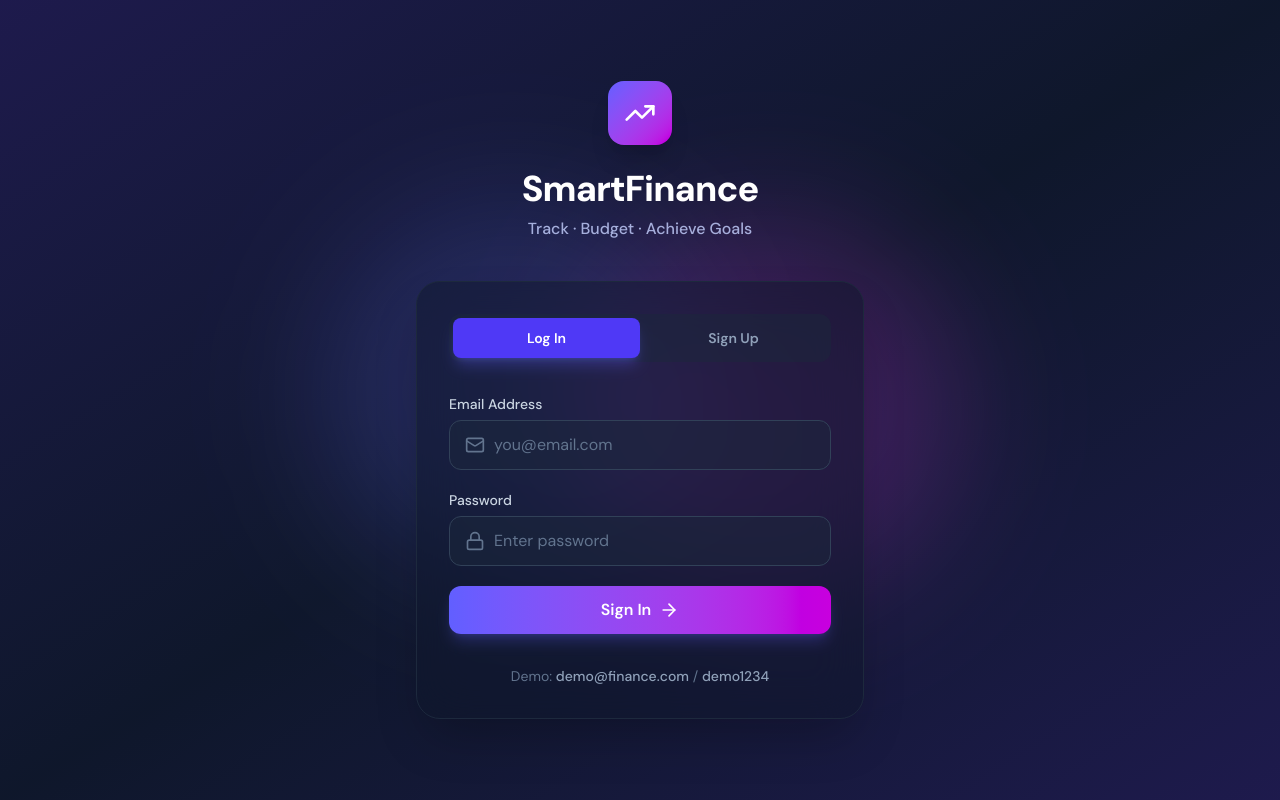
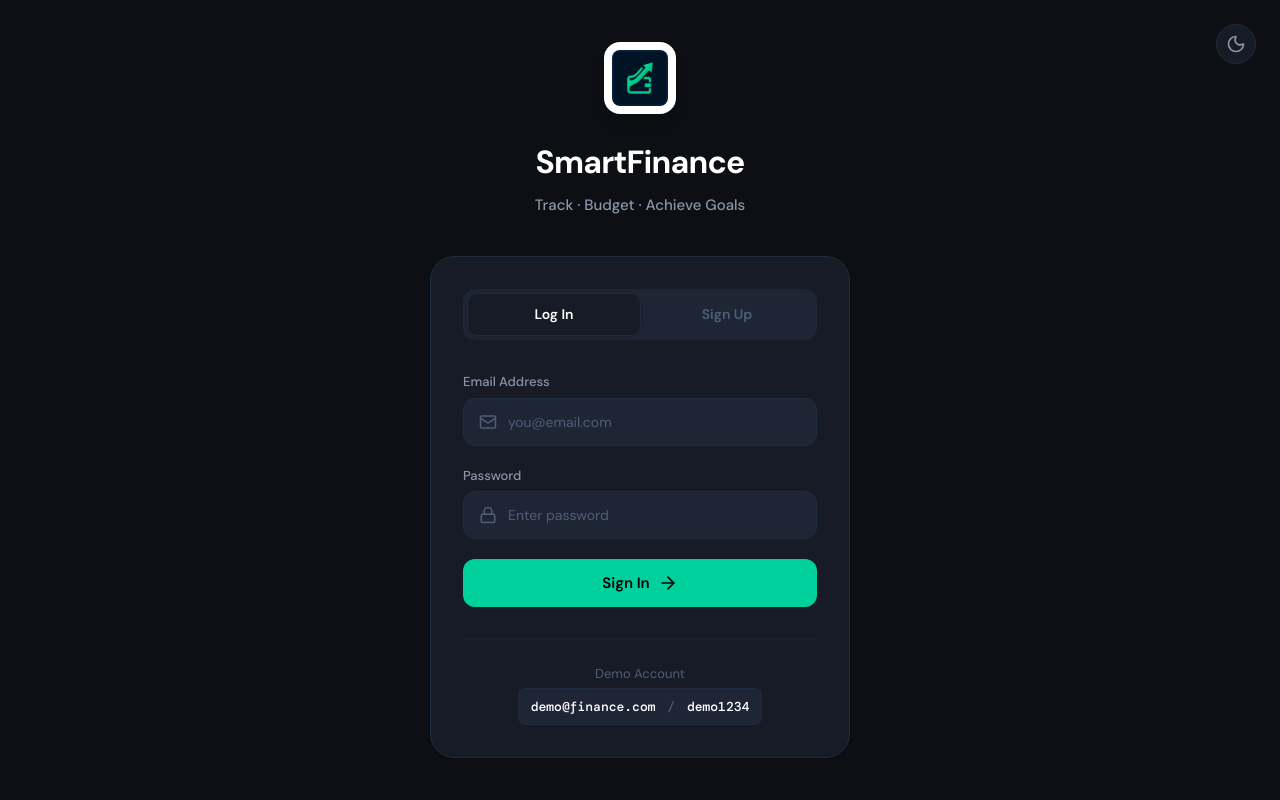
Before and after one commit to vikas773/smart-finance-web, a Next.js app: page /login in a window 1280 px wide. Built offline with nearby package versions, Linux system fonts and the light colour scheme.

Commit message:
Update logo in Sidebar and redesign Login page to match UI tokens

```diff
--- a/src/app/login/page.js
+++ b/src/app/login/page.js
@@ -1,49 +1,70 @@
 'use client'
 
-import { useState, Suspense } from 'react'
-import { TrendingUp, Mail, Lock, User, ArrowRight, AlertCircle } from 'lucide-react'
+import { useState, Suspense, useEffect } from 'react'
+import { Mail, Lock, User, ArrowRight, AlertCircle, Sun, Moon } from 'lucide-react'
 import { login, signup } from './actions'
 import { useSearchParams } from 'next/navigation'
 
 function LoginContent() {
   const [isLogin, setIsLogin] = useState(true)
+  const [isLight, setIsLight] = useState(false)
   const searchParams = useSearchParams()
   const error = searchParams.get('error')
 
+  useEffect(() => {
+    setIsLight(document.documentElement.classList.contains('light'))
+  }, [])
+
+  const toggleTheme = () => {
+    if (isLight) {
+      document.documentElement.classList.remove('light')
+      localStorage.setItem('theme', 'dark')
+      setIsLight(false)
+    } else {
+      document.documentElement.classList.add('light')
+      localStorage.setItem('theme', 'light')
+      setIsLight(true)
+    }
+  }
+
   return (
-    <div className="min-h-screen flex items-center justify-center bg-gradient-to-br from-indigo-950 via-slate-900 to-indigo-950 p-4">
-      <div className="absolute inset-0 overflow-hidden pointer-events-none">
-        <div className="absolute top-1/4 left-1/4 w-96 h-96 bg-indigo-500/20 rounded-full blur-3xl mix-blend-screen" />
-        <div className="absolute bottom-1/4 right-1/4 w-96 h-96 bg-fuchsia-500/20 rounded-full blur-3xl mix-blend-screen" />
-      </div>
+    <div className="min-h-screen flex items-center justify-center bg-bg-primary p-4 transition-colors duration-300">
 
-      <div className="relative w-full max-w-md">
+      {/* Theme Toggle Button */}
+      <button
+        onClick={toggleTheme}
+        className="absolute top-6 right-6 w-10 h-10 rounded-full bg-bg-secondary border border-border flex items-center justify-center text-text-secondary hover:text-text-primary transition-colors"
+      >
+        {isLight ? <Sun className="w-5 h-5" /> : <Moon className="w-5 h-5" />}
+      </button>
+
+      <div className="relative w-full max-w-[420px]">
         <div className="text-center mb-10">
-          <div className="inline-flex items-center justify-center w-16 h-16 rounded-2xl bg-gradient-to-br from-indigo-500 to-fuchsia-600 shadow-xl mb-6">
-            <TrendingUp className="w-8 h-8 text-white" />
+          <div className="inline-flex items-center justify-center w-[72px] h-[72px] rounded-[16px] shadow-lg mb-6 bg-white p-2">
+            <img src="/logo.png" alt="SmartFinance Logo" className="w-full h-full object-contain rounded-[8px]" />
           </div>
-          <h1 className="text-4xl font-extrabold text-white mb-2 tracking-tight">SmartFinance</h1>
-          <p className="text-indigo-200/80 font-medium">Track · Budget · Achieve Goals</p>
+          <h1 className="text-[32px] font-bold text-text-primary mb-2 tracking-tight">SmartFinance</h1>
+          <p className="text-[15px] text-text-secondary font-medium">Track · Budget · Achieve Goals</p>
         </div>
 
-        <div className="bg-slate-900/50 backdrop-blur-xl border border-slate-800 rounded-3xl shadow-2xl p-8 transition-all duration-300">
-          <div className="flex p-1 bg-slate-800/50 rounded-xl mb-8">
+        <div className="bg-bg-secondary border border-border rounded-[24px] shadow-sm p-8 transition-all duration-300">
+          <div className="flex p-1 bg-bg-tertiary rounded-[12px] mb-8">
             <button
               onClick={() => setIsLogin(true)}
-              className={`flex-1 py-2.5 text-sm font-semibold rounded-lg transition-all duration-200 ${
+              className={`flex-1 py-2.5 text-[14px] font-semibold rounded-[10px] transition-all duration-200 ${
                 isLogin
-                  ? 'bg-indigo-600 text-white shadow-lg shadow-indigo-500/30'
-                  : 'text-slate-400 hover:text-white hover:bg-slate-700/50'
+                  ? 'bg-bg-secondary text-text-primary shadow-sm border border-border'
+                  : 'text-text-muted hover:text-text-primary'
               }`}
             >
               Log In
             </button>
             <button
               onClick={() => setIsLogin(false)}
-              className={`flex-1 py-2.5 text-sm font-semibold rounded-lg transition-all duration-200 ${
+              className={`flex-1 py-2.5 text-[14px] font-semibold rounded-[10px] transition-all duration-200 ${
                 !isLogin
-                  ? 'bg-indigo-600 text-white shadow-lg shadow-indigo-500/30'
-                  : 'text-slate-400 hover:text-white hover:bg-slate-700/50'
+                  ? 'bg-bg-secondary text-text-primary shadow-sm border border-border'
+                  : 'text-text-muted hover:text-text-primary'
               }`}
             >
               Sign Up
@@ -51,8 +72,8 @@ function LoginContent() {
           </div>
 
           {error && (
-            <div className="mb-6 flex items-center gap-3 p-4 text-sm text-red-200 bg-red-500/10 border border-red-500/20 rounded-xl">
-              <AlertCircle className="w-5 h-5 flex-shrink-0" />
+            <div className="mb-6 flex items-center gap-3 p-4 text-[13px] text-accent-red bg-accent-red-muted border border-accent-red/20 rounded-[12px]">
+              <AlertCircle className="w-[18px] h-[18px] flex-shrink-0" />
               <p>{error}</p>
             </div>
           )}
@@ -60,43 +81,43 @@ function LoginContent() {
           <form action={isLogin ? login : signup} className="space-y-5">
             {!isLogin && (
               <div>
-                <label className="block text-sm font-medium text-slate-300 mb-1.5">Full Name</label>
+                <label className="block text-[13px] font-medium text-text-secondary mb-1.5">Full Name</label>
                 <div className="relative group">
-                  <div className="absolute inset-y-0 left-0 pl-4 flex items-center pointer-events-none text-slate-500 group-focus-within:text-indigo-400 transition-colors">
-                    <User className="w-5 h-5" />
+                  <div className="absolute inset-y-0 left-0 pl-4 flex items-center pointer-events-none text-text-muted group-focus-within:text-accent-green transition-colors">
+                    <User className="w-[18px] h-[18px]" />
                   </div>
                   <input
                     type="text"
                     name="name"
                     required
                     placeholder="Your full name"
-                    className="w-full pl-11 pr-4 py-3 bg-slate-800/50 border border-slate-700 focus:border-indigo-500 rounded-xl text-white placeholder-slate-500 focus:outline-none focus:ring-2 focus:ring-indigo-500/20 transition-all"
+                    className="w-full pl-11 pr-4 h-[48px] bg-bg-tertiary border border-border focus:border-accent-green focus:shadow-[0_0_0_3px_var(--accent-green-muted)] rounded-[12px] text-text-primary placeholder:text-text-muted text-[14px] outline-none transition-all"
                   />
                 </div>
               </div>
             )}
 
             <div>
-              <label className="block text-sm font-medium text-slate-300 mb-1.5">Email Address</label>
+              <label className="block text-[13px] font-medium text-text-secondary mb-1.5">Email Address</label>
               <div className="relative group">
-                <div className="absolute inset-y-0 left-0 pl-4 flex items-center pointer-events-none text-slate-500 group-focus-within:text-indigo-400 transition-colors">
-                  <Mail className="w-5 h-5" />
+                <div className="absolute inset-y-0 left-0 pl-4 flex items-center pointer-events-none text-text-muted group-focus-within:text-accent-green transition-colors">
+                  <Mail className="w-[18px] h-[18px]" />
                 </div>
                 <input
                   type="email"
                   name="email"
                   required
                   placeholder="you@email.com"
-                  className="w-full pl-11 pr-4 py-3 bg-slate-800/50 border border-slate-700 focus:border-indigo-500 rounded-xl text-white placeholder-slate-500 focus:outline-none focus:ring-2 focus:ring-indigo-500/20 transition-all"
+                  className="w-full pl-11 pr-4 h-[48px] bg-bg-tertiary border border-border focus:border-accent-green focus:shadow-[0_0_0_3px_var(--accent-green-muted)] rounded-[12px] text-text-primary placeholder:text-text-muted text-[14px] outline-none transition-all"
                 />
               </div>
             </div>
 
             <div>
-              <label className="block text-sm font-medium text-slate-300 mb-1.5">Password</label>
+              <label className="block text-[13px] font-medium text-text-secondary mb-1.5">Password</label>
               <div className="relative group">
-                <div className="absolute inset-y-0 left-0 pl-4 flex items-center pointer-events-none text-slate-500 group-focus-within:text-indigo-400 transition-colors">
-                  <Lock className="w-5 h-5" />
+                <div className="absolute inset-y-0 left-0 pl-4 flex items-center pointer-events-none text-text-muted group-focus-within:text-accent-green transition-colors">
+                  <Lock className="w-[18px] h-[18px]" />
                 </div>
                 <input
                   type="password"
@@ -104,14 +125,14 @@ function LoginContent() {
                   required
                   minLength={6}
                   placeholder={isLogin ? 'Enter password' : 'Min 6 characters'}
-                  className="w-full pl-11 pr-4 py-3 bg-slate-800/50 border border-slate-700 focus:border-indigo-500 rounded-xl text-white placeholder-slate-500 focus:outline-none focus:ring-2 focus:ring-indigo-500/20 transition-all"
+                  className="w-full pl-11 pr-4 h-[48px] bg-bg-tertiary border border-border focus:border-accent-green focus:shadow-[0_0_0_3px_var(--accent-green-muted)] rounded-[12px] text-text-primary placeholder:text-text-muted text-[14px] outline-none transition-all"
                 />
               </div>
             </div>
 
             <button
               type="submit"
-              className="w-full py-3 px-4 bg-gradient-to-r from-indigo-500 to-fuchsia-600 hover:from-indigo-600 hover:to-fuchsia-700 text-white font-semibold rounded-xl shadow-lg shadow-indigo-500/25 flex items-center justify-center gap-2 group transition-all duration-200"
+              className="w-full h-[48px] mt-2 bg-accent-green hover:brightness-110 active:scale-[0.98] text-[#000000] font-semibold rounded-[12px] flex items-center justify-center gap-2 group transition-all duration-200 text-[15px]"
             >
               {isLogin ? 'Sign In' : 'Create Account'}
               <ArrowRight className="w-5 h-5 group-hover:translate-x-1 transition-transform" />
@@ -119,10 +140,14 @@ function LoginContent() {
           </form>
 
           {isLogin && (
-            <p className="mt-8 text-center text-sm text-slate-500">
-              Demo: <span className="text-slate-400 font-medium">demo@finance.com</span> /{' '}
-              <span className="text-slate-400 font-medium">demo1234</span>
-            </p>
+            <div className="mt-8 pt-6 border-t border-border-subtle text-center">
+              <p className="text-[13px] text-text-muted">
+                Demo Account
+              </p>
+              <p className="text-[13px] text-text-primary mt-1 font-medium font-mono bg-bg-tertiary py-2 px-3 rounded-lg inline-block border border-border">
+                demo@finance.com <span className="text-text-muted mx-1">/</span> demo1234
+              </p>
+            </div>
           )}
         </div>
       </div>
@@ -132,7 +157,7 @@ function LoginContent() {
 
 export default function LoginPage() {
   return (
-    <Suspense fallback={<div className="min-h-screen flex items-center justify-center bg-slate-950 text-white">Loading...</div>}>
+    <Suspense fallback={<div className="min-h-screen flex items-center justify-center bg-bg-primary text-text-primary">Loading...</div>}>
       <LoginContent />
     </Suspense>
   )
--- a/src/components/Sidebar.js
+++ b/src/components/Sidebar.js
@@ -98,9 +98,7 @@ export default function Sidebar({ user }) {
       >
         {/* LOGO */}
         <div className="flex items-center gap-3 px-6 py-6 border-b border-border">
-          <div className="w-8 h-8 rounded-[8px] bg-accent-green flex items-center justify-center">
-            <span className="text-[#000000] font-bold text-lg leading-none">₹</span>
-          </div>
+          <img src="/logo.png" alt="SmartFinance" className="w-8 h-8 rounded-[8px]" />
           <span className="text-[18px] font-bold text-text-primary tracking-tight">SmartFinance</span>
         </div>
 
```
Also changed, not shown: public/logo.png (added).
